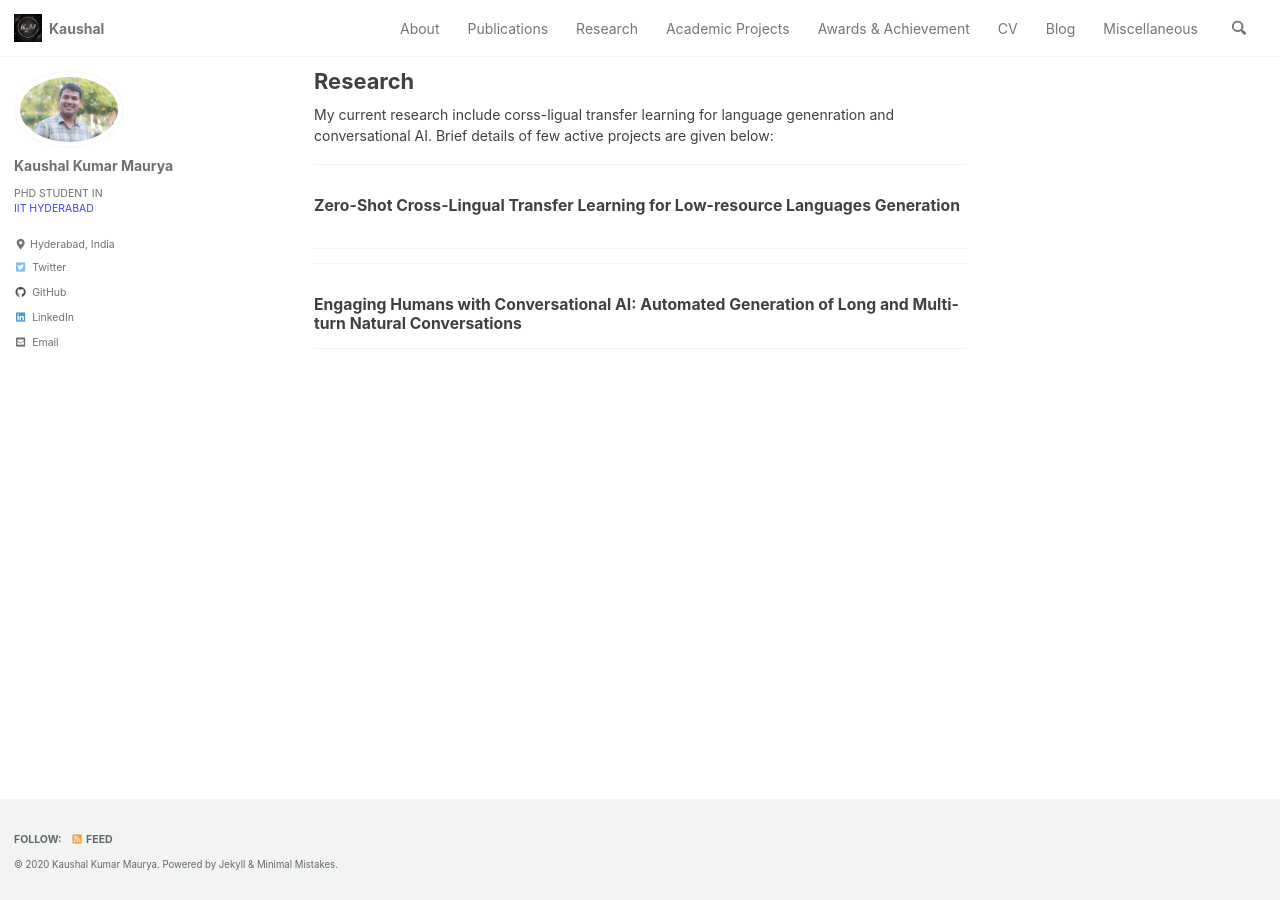
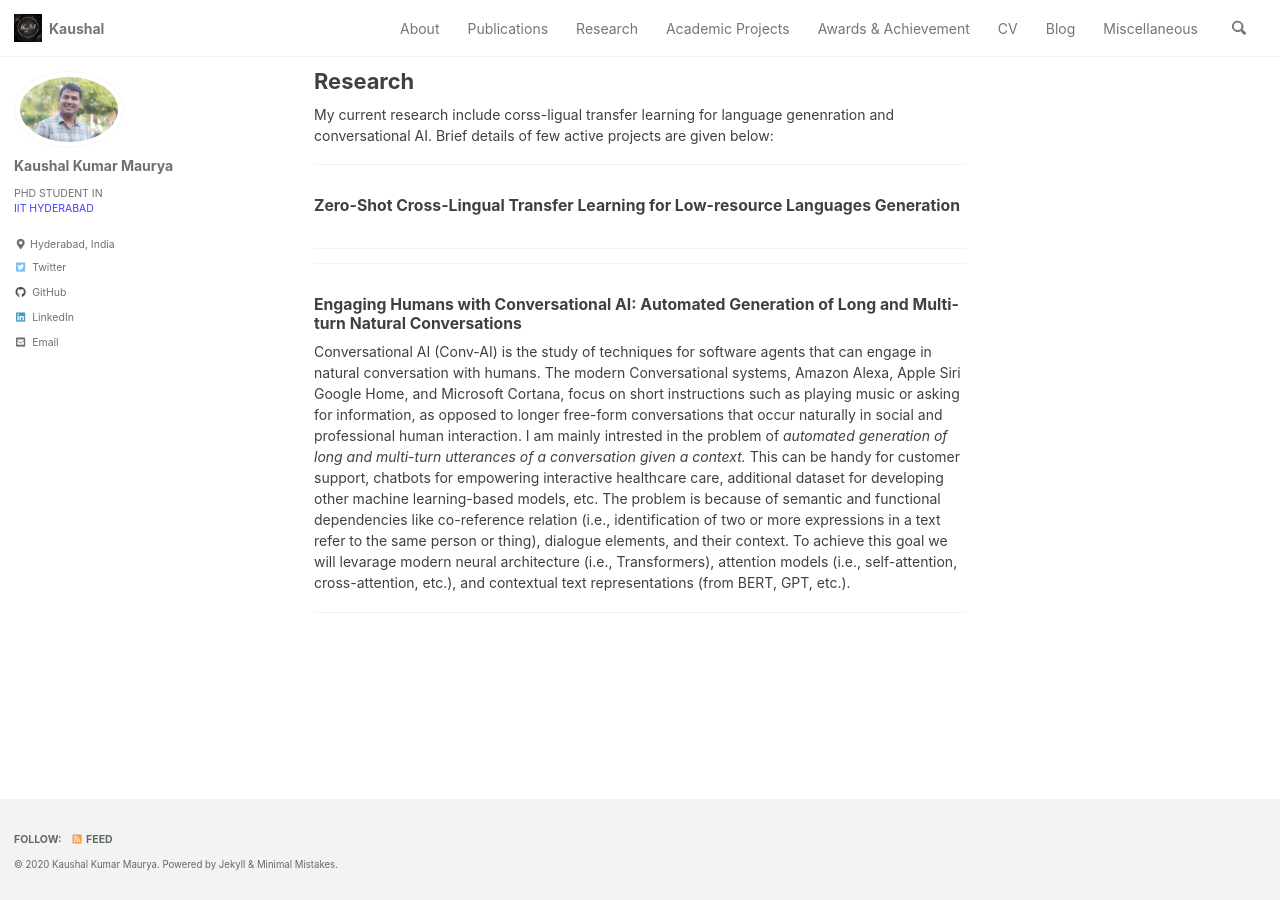
Before and after one commit to harshayelleni/harshayelleni.github.io, a Jekyll site: the page built from _pages/research.md, in a window 1280 px wide. Built offline with Jekyll 4.4.1, drawn with Linux system fonts in a browser that asks for light colours; cached includes are drawn as plain includes.

Commit message:
doing modifications

```diff
--- a/_pages/research.md
+++ b/_pages/research.md
@@ -14,6 +14,8 @@
 
 ---
 ### Engaging Humans with Conversational AI: Automated Generation of Long and Multi-turn Natural Conversations
+Conversational AI (Conv-AI) is the study of techniques for software agents that can engage in natural conversation with humans. The modern Conversational systems, Amazon Alexa, Apple Siri Google Home, and Microsoft Cortana, focus on short instructions such as playing music or asking for information, as opposed to longer free-form conversations that occur naturally in social and professional human interaction. I am mainly intrested in the problem of _automated generation of long and multi-turn utterances of a conversation given a context._ This can be handy for customer support, chatbots for empowering interactive healthcare care, additional dataset for developing other machine learning-based models, etc. The problem is because of semantic and functional dependencies like co-reference relation (i.e., identification of two or more expressions in a text refer to the same person or thing), dialogue elements, and their context. To achieve this goal we will levarage  modern neural architecture (i.e., Transformers), attention models (i.e., self-attention, cross-attention, etc.), and contextual text representations (from BERT, GPT, etc.).
+
 
 
 ---
```
